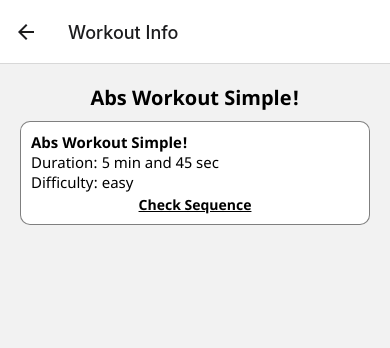
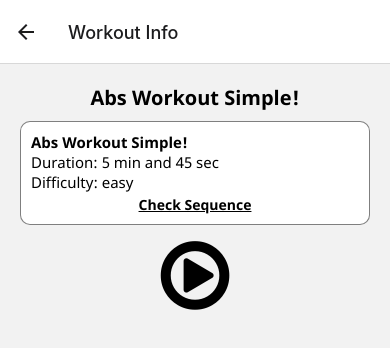
Before and after one commit to makyinmars/Pepa, a React Native app: screen / in a window 390 px wide. Both pictures are taken after a click on the element 195 px from the left and 167 px from the top of the page. Shown: the top 348 px of the page. Built offline with nearby package versions, Linux system fonts and the light colour scheme.

Commit message:
chore: adding play icon for each workout

```diff
--- a/src/screens/WorkoutDetailScreen.tsx
+++ b/src/screens/WorkoutDetailScreen.tsx
@@ -49,6 +49,9 @@ export default function WorkoutDetailScreen({ route }: Navigation) {
           </View>
         </Modal>
       </WorkoutItem>
+      <View style={styles.playIcon}>
+        <FontAwesome name="play-circle-o" size={80} />
+      </View>
     </View>
   );
 }
@@ -68,4 +71,7 @@ const styles = StyleSheet.create({
   sequenceItem: {
     alignItems: "center",
   },
+  playIcon: {
+    alignItems: "center",
+  },
 });
```
